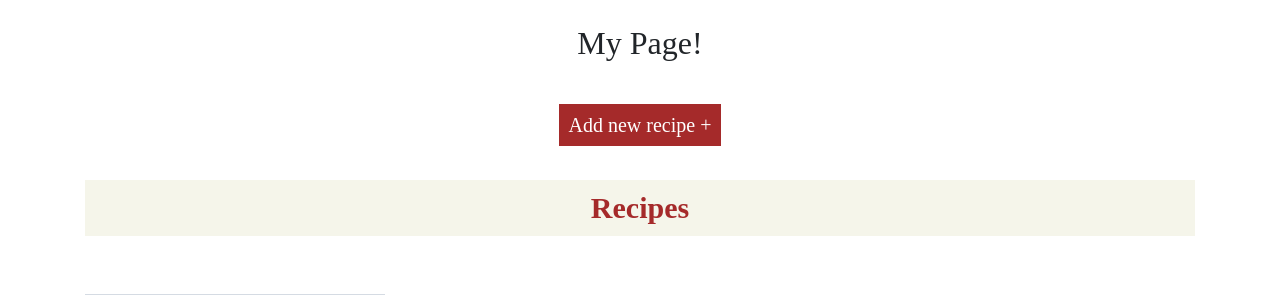
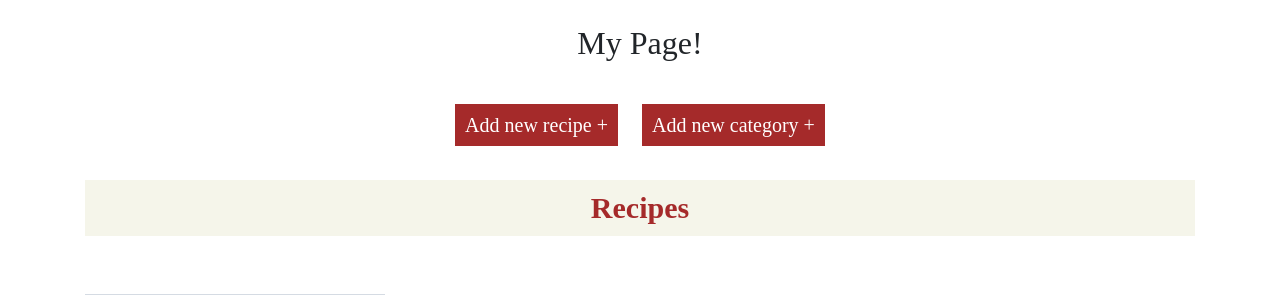
Before and after one commit to RubySrivastava/ms3-recipe, a Flask app: page /mypage in a window 1280 px wide. Shown: the part 56-351 px from the top of the page. Run offline with Flask 2, Linux system fonts and the light colour scheme; the visitor is signed in with stand-in values (Sample User, id 1); grey boxes marked "Sample" are stand-in pictures; a database or web service that is not in the repository returns one stand-in record (values such as "Sample title"); some libraries are stand-ins or nearby versions.

Commit message:
Create add new category link and add_category method

```diff
--- a/app.py
+++ b/app.py
@@ -215,6 +215,25 @@ def delete_recipe(recipe_id):
     return redirect(url_for("mypage"))
 
 
+#--Add New Category To DB--#
+@app.route("/add_category", methods=["GET", "POST"])
+def add_category():
+    if not session.get("user"):
+        return render_template("404.html")
+
+    if request.method == "POST":
+        category = {
+            "category_name": request.form.get("category_name"),
+        }
+        mongo.db.categories.insert_one(category)
+        flash("Category is successfully added")
+        return redirect(url_for("mypage", username=session['user']))
+
+    categories = mongo.db.categories.find().sort("category_name", 1)
+    return render_template(
+        "mypage.html", categories=categories)
+
+
 #--Subscribe Newsletter--#
 @app.route("/newsletter", methods=["GET", "POST"])
 def newsletter():
--- a/templates/mypage.html
+++ b/templates/mypage.html
@@ -12,6 +12,7 @@
     <div class="row">
         <div class="col-12 add-recipe">
             <a class="btn-crud-recipe" href="{{ url_for('add_recipe') }}">Add new recipe +</a>
+            <a class="btn-crud-recipe" href="{{ url_for('add_category') }}">Add new category +</a>
         </div>
     </div>
     <!--Display User Recipe-->
```
